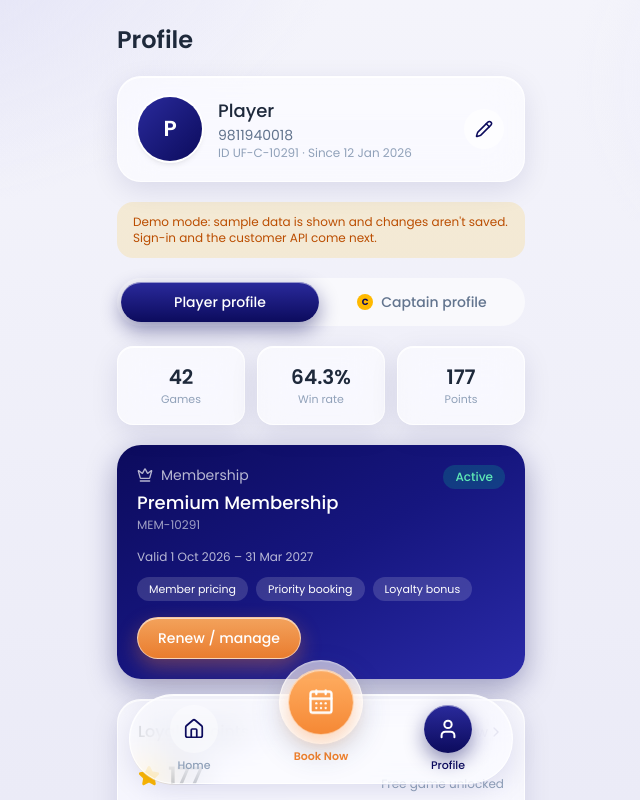
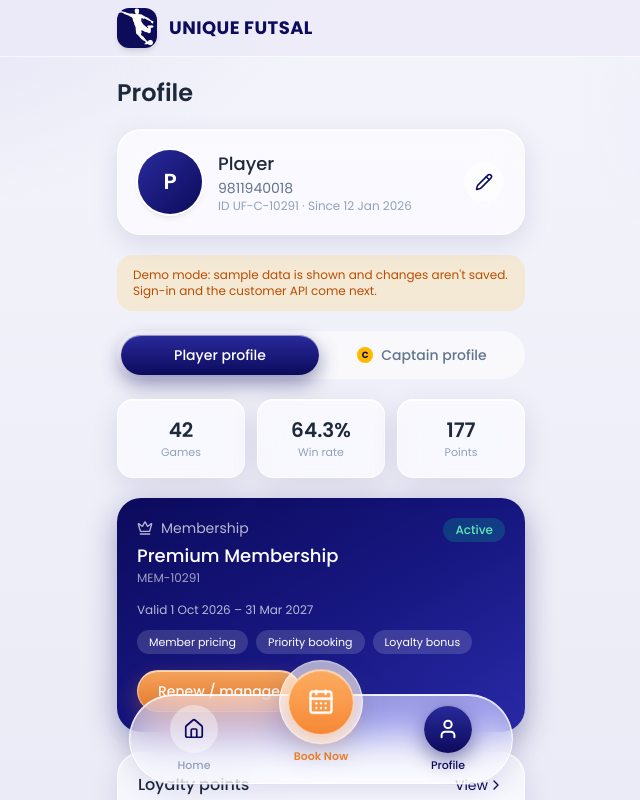
Before and after one commit to rahishd/uniquefutsalclient, a Next.js app: page /profile in a window 1280 px wide. Shown: the top 800 px of the page, without its empty margins (319-959 px from the left). Built offline with nearby package versions, Linux system fonts and the light colour scheme.

Commit message:
Pinned company header with logo on every page; remove footer brand block

```diff
--- a/app/layout.tsx
+++ b/app/layout.tsx
@@ -3,6 +3,7 @@ import { Poppins } from "next/font/google";
 import "./globals.css";
 import BottomNav from "@/components/BottomNav";
 import FooterGate from "@/components/FooterGate";
+import CompanyHeader from "@/components/CompanyHeader";
 import SwRegister from "@/components/SwRegister";
 import InstallPrompt from "@/components/InstallPrompt";
 import ReminderScheduler from "@/components/ReminderScheduler";
@@ -29,7 +30,8 @@ export default function RootLayout({ children }: LayoutProps<"/">) {
   return (
     <html lang="en" className={`${poppins.variable} h-full antialiased`}>
       <body className="min-h-full">
-        <main className="mx-auto w-full max-w-md px-5 pt-6 min-h-[60vh]">{children}</main>
+        <CompanyHeader />
+        <main className="mx-auto w-full max-w-md px-5 pt-5 min-h-[60vh]">{children}</main>
         <FooterGate />
         <BottomNav />
         <SwRegister />
--- /dev/null
+++ b/components/CompanyHeader.tsx
@@ -0,0 +1,20 @@
+import Link from "next/link";
+import { site } from "@/lib/site";
+
+// Company bar at the very top of every page. It stays pinned while the page scrolls, so the
+// customer always sees whose app this is. The greeting sits just below it on Home.
+export default function CompanyHeader() {
+  return (
+    <div className="sticky top-0 z-30 border-b border-white/60 bg-[#eceaf8]/80 backdrop-blur-xl" style={{ paddingTop: "env(safe-area-inset-top)" }}>
+      <Link href="/" aria-label={`${site.name} home`} className="mx-auto flex h-14 w-full max-w-md items-center gap-3 px-5">
+        {/* The logo is a square picture; show the player (upper part) inside a small rounded tile. */}
+        <span
+          aria-hidden
+          className="h-10 w-10 shrink-0 rounded-xl bg-[#0c0b5d] bg-no-repeat shadow-md"
+          style={{ backgroundImage: "url(/logo.jpg)", backgroundSize: "175%", backgroundPosition: "47% 22%" }}
+        />
+        <span className="text-lg font-bold uppercase tracking-wide text-[#0c0b5d]">{site.name}</span>
+      </Link>
+    </div>
+  );
+}
--- a/components/Footer.tsx
+++ b/components/Footer.tsx
@@ -1,22 +1,7 @@
-import { Mail, MapPin, PhoneCall, Star, StarHalf } from "lucide-react";
+import { Mail, MapPin, PhoneCall } from "lucide-react";
 import { FaFacebookF, FaTiktok, FaWhatsapp } from "react-icons/fa6";
 import { site } from "@/lib/site";
 
-function Stars({ value }: { value: number }) {
-  return (
-    <span className="flex" aria-hidden>
-      {[1, 2, 3, 4, 5].map((i) =>
-        value >= i ? (
-          <Star key={i} size={18} className="fill-amber-400 text-amber-400" />
-        ) : value >= i - 0.5 ? (
-          <StarHalf key={i} size={18} className="fill-amber-400 text-amber-400" />
-        ) : (
-          <Star key={i} size={18} className="text-slate-300" />
-        ),
-      )}
-    </span>
-  );
-}
 
 function Social({ href, label, children }: { href: string; label: string; children: React.ReactNode }) {
   const cls = "glass flex h-12 w-12 items-center justify-center rounded-2xl text-lg";
@@ -37,23 +22,6 @@ export default function Footer() {
   return (
     <footer className="mx-auto w-full max-w-md px-5 pb-40 pt-12">
       <div className="space-y-10">
-        <div>
-          <div className="flex items-center gap-3">
-            <span className="flex h-14 w-14 items-center justify-center rounded-2xl bg-[#0c0b5d] text-lg font-bold text-white shadow-md">
-              UF
-            </span>
-            <span className="text-xl font-bold uppercase tracking-wide text-[#0c0b5d]">{site.name}</span>
-          </div>
-          <p className="mt-4 text-sm leading-relaxed text-slate-500">{site.blurb}</p>
-          <div className="mt-5 flex items-center gap-2">
-            <Stars value={site.rating} />
-            <span className="font-semibold text-[#0c0b5d]">{site.rating} / 5</span>
-          </div>
-          <p className="mt-1 text-[11px] font-semibold uppercase tracking-[0.2em] text-slate-400">
-            {site.reviews} customer reviews
-          </p>
-        </div>
-
         <div>
           <h2 className={heading}>Contact us</h2>
           <ul className="mt-4 space-y-3 text-sm font-medium text-slate-600">
```
Also changed, not shown: public/logo.jpg (added).
